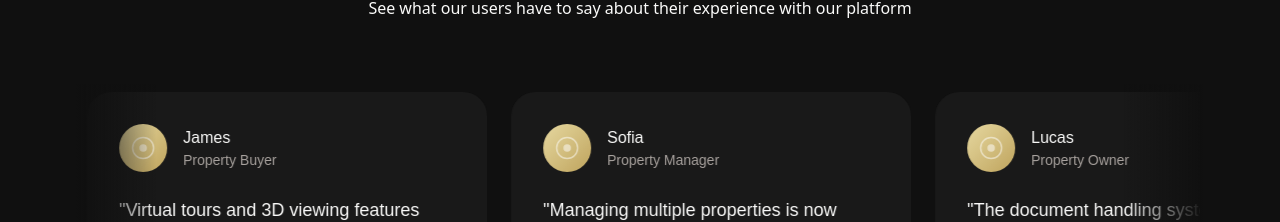
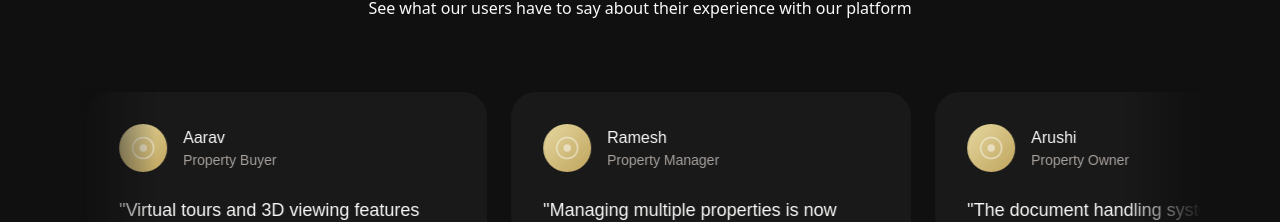
Before and after one commit to stygian-96/css-infratech-master, a Next.js app: page / in a window 1280 px wide. Shown: the part 2840-3062 px from the top of the page. Built offline with nearby package versions, Linux system fonts and the light colour scheme; a web font is replaced by a local one.

Commit message:
name changed

```diff
--- a/src/constants/testimonials.ts
+++ b/src/constants/testimonials.ts
@@ -2,7 +2,7 @@ export const TESTIMONIALS = [
   {
     content:
       "The AI-powered valuation tool helped me price my properties accurately. Closed deals 30% faster than traditional methods.",
-    author: "Emma",
+    author: "Nikita",
     role: "Real Estate Agent",
     image: "/images/avatar-placeholder.svg",
     rating: 5,
@@ -10,7 +10,7 @@ export const TESTIMONIALS = [
   {
     content:
       "Virtual tours and 3D viewing features saved me countless hours. Made property hunting efficient and enjoyable from anywhere.",
-    author: "James",
+    author: "Aarav",
     role: "Property Buyer",
     image: "/images/avatar-placeholder.svg",
     rating: 5,
@@ -18,7 +18,7 @@ export const TESTIMONIALS = [
   {
     content:
       "Managing multiple properties is now seamless. The automated maintenance tracking and tenant portal are game-changers.",
-    author: "Sofia",
+    author: "Ramesh",
     role: "Property Manager",
     image: "/images/avatar-placeholder.svg",
     rating: 5,
@@ -26,7 +26,7 @@ export const TESTIMONIALS = [
   {
     content:
       "The document handling system is brilliant. Digital contracts and secure payments have simplified my rental processes.",
-    author: "Lucas",
+    author: "Arushi",
     role: "Property Owner",
     image: "/images/avatar-placeholder.svg",
     rating: 5,
@@ -34,7 +34,7 @@ export const TESTIMONIALS = [
   {
     content:
       "Market analytics and trend reports help me make data-driven decisions. Perfect tool for investment planning.",
-    author: "Isabella",
+    author: "Ravi",
     role: "Property Investor",
     image: "/images/avatar-placeholder.svg",
     rating: 5,
@@ -42,7 +42,7 @@ export const TESTIMONIALS = [
   {
     content:
       "Tenant screening and rental management features are exceptional. Reduced my vacancy rates significantly.",
-    author: "Oliver",
+    author: "Sumit",
     role: "Landlord",
     image: "/images/avatar-placeholder.svg",
     rating: 5,
```
